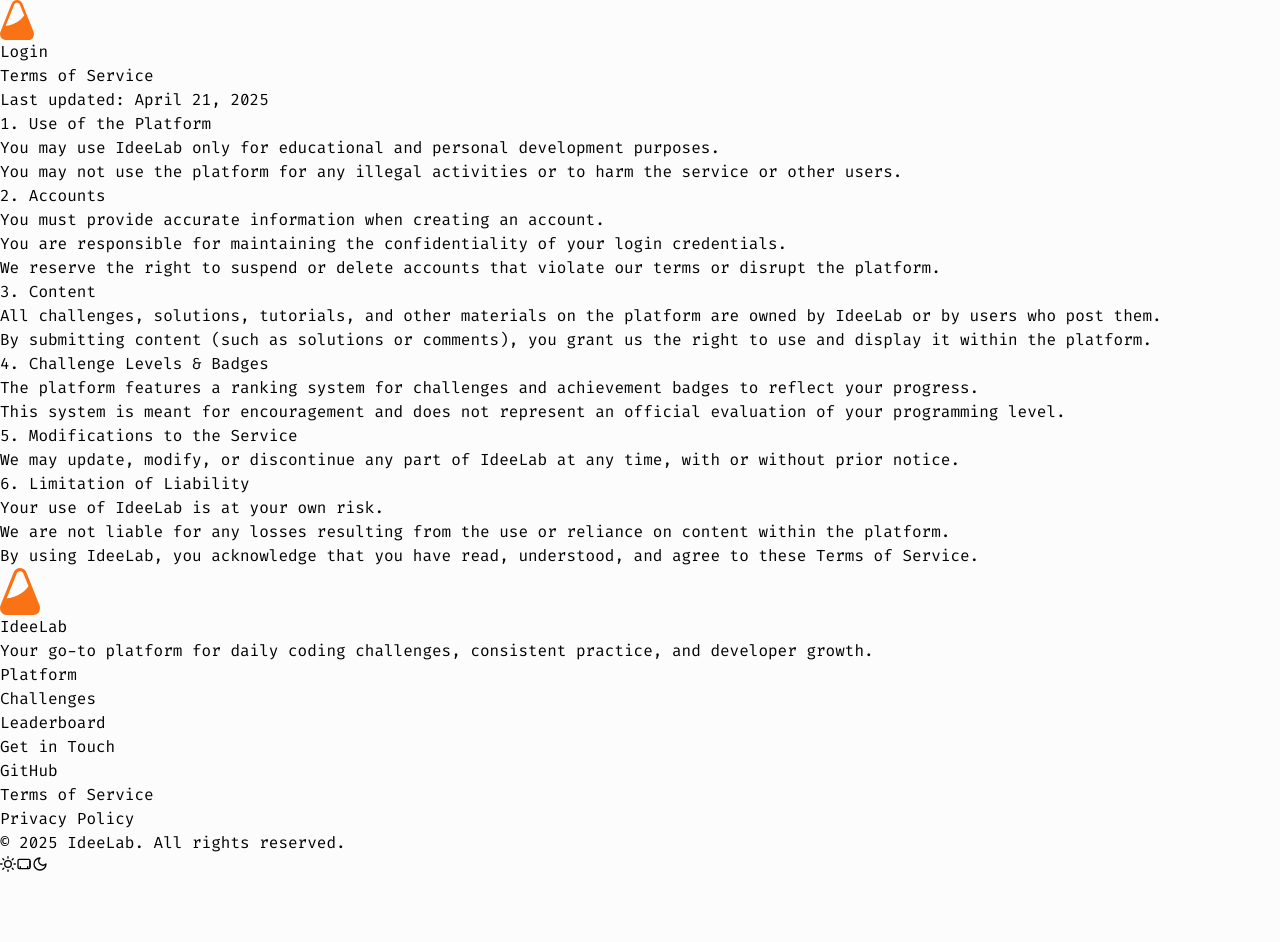
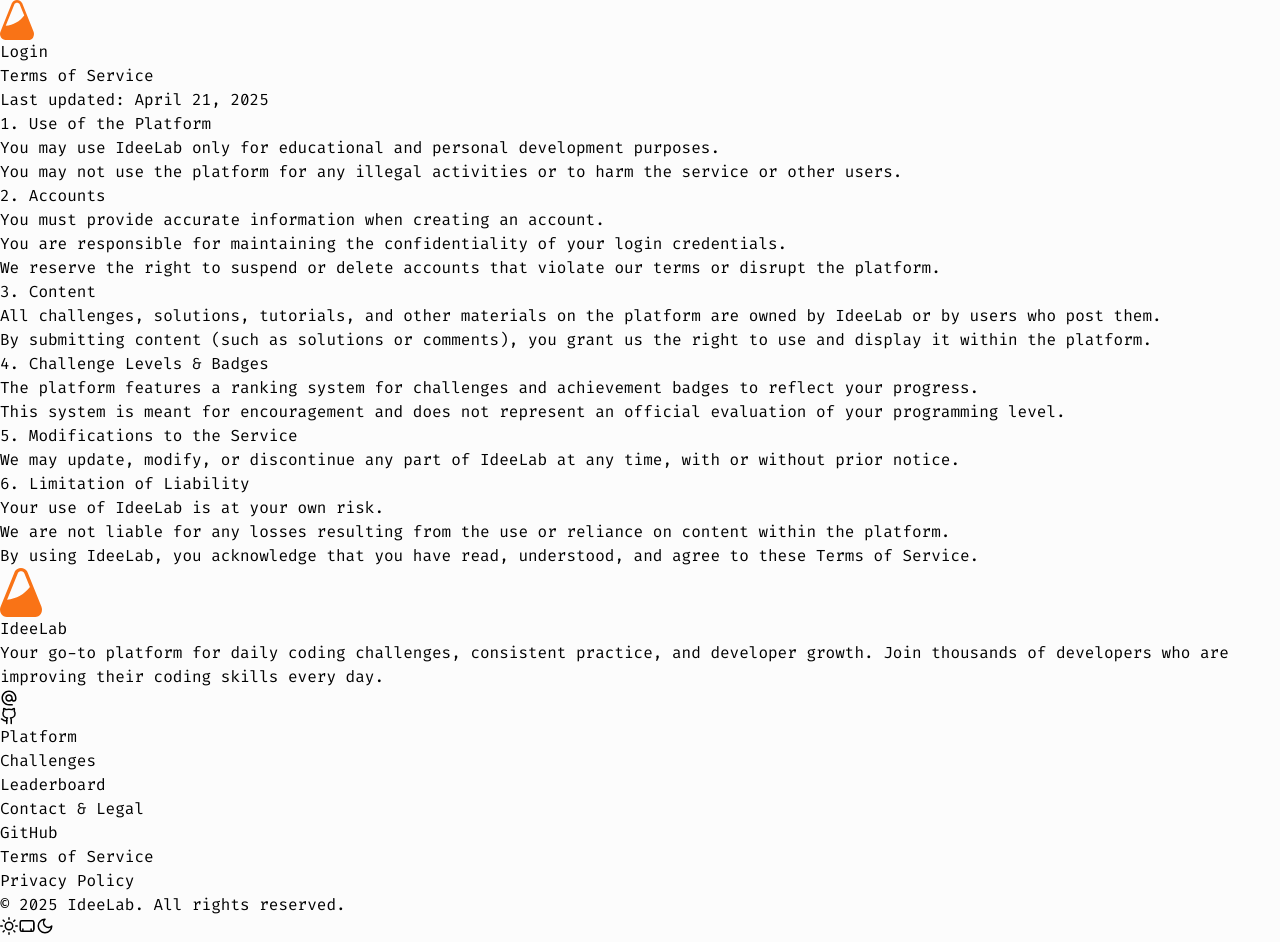
Before and after one commit to An4s0/IdeeLab, a Next.js app in the folder apps/web/: page /terms in a window 1280 px wide. Before the commit the page ends 879 px from the top, so only its background shows below. Built offline with nearby package versions, Linux system fonts and the light colour scheme.

Commit message:
fix: updated apps/web/components/footer/footer.tsx

```diff
--- a/apps/web/components/footer/footer.tsx
+++ b/apps/web/components/footer/footer.tsx
@@ -1,8 +1,9 @@
 "use client";
 import React, { useState, useEffect } from "react";
 import { useTheme } from "next-themes";
-import LogoSection from "./logo";
-import LinkSection from "./link";
+import Image from "next/image";
+import Link from "next/link";
+import { motion } from "framer-motion";
 
 type ThemeIcon = {
   icon: React.ReactNode;
@@ -15,7 +16,7 @@ const platformLinks = [
 ];
 
 const contactLinks = [
-  { name: "GitHub", href: "https://github.com/An4s0/IdeeLab", external: true },
+  { name: "GitHub", href: "https://github.com/orgs/IdeeLab", external: true },
   { name: "Terms of Service", href: "/terms" },
   { name: "Privacy Policy", href: "/privacy" },
 ];
@@ -23,8 +24,12 @@ const contactLinks = [
 export default function Footer() {
   const { theme, setTheme } = useTheme();
   const [mounted, setMounted] = useState(false);
+  const [year, setYear] = useState(new Date().getFullYear());
 
-  useEffect(() => setMounted(true), []);
+  useEffect(() => {
+    setMounted(true);
+    setYear(new Date().getFullYear());
+  }, []);
 
   if (!mounted) return null;
 
@@ -33,8 +38,8 @@ export default function Footer() {
       icon: (
         <svg
           xmlns="http://www.w3.org/2000/svg"
-          width="16"
-          height="16"
+          width="18"
+          height="18"
           viewBox="0 0 24 24"
           fill="none"
           stroke="currentColor"
@@ -52,8 +57,8 @@ export default function Footer() {
       icon: (
         <svg
           xmlns="http://www.w3.org/2000/svg"
-          width="16"
-          height="16"
+          width="18"
+          height="18"
           viewBox="0 0 24 24"
           fill="none"
           stroke="currentColor"
@@ -71,8 +76,8 @@ export default function Footer() {
       icon: (
         <svg
           xmlns="http://www.w3.org/2000/svg"
-          width="16"
-          height="16"
+          width="18"
+          height="18"
           viewBox="0 0 24 24"
           fill="none"
           stroke="currentColor"
@@ -87,34 +92,149 @@ export default function Footer() {
     },
   ];
 
+  const socialIcons = [
+    {
+      name: "Email",
+      href: "mailto:test@example.com",
+      icon: (
+        <svg
+          stroke="currentColor"
+          fill="currentColor"
+          strokeWidth="0"
+          viewBox="0 0 24 24"
+          height="18"
+          width="18"
+          xmlns="http://www.w3.org/2000/svg"
+        >
+          <path fill="none" d="M0 0h24v24H0z"></path>
+          <path d="M12 2C6.48 2 2 6.48 2 12s4.48 10 10 10h5v-2h-5c-4.34 0-8-3.66-8-8s3.66-8 8-8 8 3.66 8 8v1.43c0 .79-.71 1.57-1.5 1.57s-1.5-.78-1.5-1.57V12c0-2.76-2.24-5-5-5s-5 2.24-5 5 2.24 5 5 5c1.38 0 2.64-.56 3.54-1.47.65.89 1.77 1.47 2.96 1.47 1.97 0 3.5-1.6 3.5-3.57V12c0-5.52-4.48-10-10-10zm0 13c-1.66 0-3-1.34-3-3s1.34-3 3-3 3 1.34 3 3-1.34 3-3 3z"></path>
+        </svg>
+      ),
+    },
+    {
+      name: "GitHub",
+      href: "https://github.com/An4s0/IdeeLab",
+      icon: (
+        <svg
+          xmlns="http://www.w3.org/2000/svg"
+          width="18"
+          height="18"
+          viewBox="0 0 24 24"
+          fill="none"
+          stroke="currentColor"
+          strokeWidth="2"
+          strokeLinecap="round"
+          strokeLinejoin="round"
+        >
+          <path d="M15 22v-4a4.8 4.8 0 0 0-1-3.5c3 0 6-2 6-5.5.08-1.25-.27-2.48-1-3.5.28-1.15.28-2.35 0-3.5 0 0-1 0-3 1.5-2.64-.5-5.36-.5-8 0C6 2 5 2 5 2c-.3 1.15-.3 2.35 0 3.5A5.403 5.403 0 0 0 4 9c0 3.5 3 5.5 6 5.5-.39.49-.68 1.05-.85 1.65-.17.6-.22 1.23-.15 1.85v4" />
+          <path d="M9 18c-4.51 2-5-2-7-2" />
+        </svg>
+      ),
+    },
+  ];
+
   return (
-    <footer className="border-t border-outline/50">
-      <div className="max-w-6xl mx-auto px-5 py-12">
-        <div className="flex flex-col md:flex-row gap-10">
-          <LogoSection />
+    <footer className="border-t border-outline/50 bg-background/80 backdrop-blur-sm mt-auto">
+      <div className="max-w-6xl mx-auto px-4 py-12 md:py-16">
+        <div className="grid grid-cols-1 md:grid-cols-2 lg:grid-cols-4 gap-10">
+          <div className="col-span-1 lg:col-span-2">
+            <div className="flex items-center space-x-3 mb-6">
+              <motion.div
+                whileHover={{ rotate: 10 }}
+                transition={{ type: "spring", stiffness: 400, damping: 10 }}
+              >
+                <Image
+                  src="/logo.svg"
+                  alt="Logo"
+                  width={42}
+                  height={42}
+                  className="h-10 w-10 md:h-11 md:w-11"
+                />
+              </motion.div>
+              <h1 className="text-xl font-bold">IdeeLab</h1>
+            </div>
+            <p className="text-sm text-subtle leading-relaxed max-w-md mb-6">
+              Your go-to platform for daily coding challenges, consistent
+              practice, and developer growth. Join thousands of developers who
+              are improving their coding skills every day.
+            </p>
 
-          <div className="w-full md:w-1/2 grid grid-cols-2 gap-y-8 gap-x-6">
-            <LinkSection title="Platform" items={platformLinks} />
-            <LinkSection title="Get in Touch" items={contactLinks} />
+            <div className="flex space-x-3">
+              {socialIcons.map((social) => (
+                <motion.a
+                  key={social.name}
+                  href={social.href}
+                  target="_blank"
+                  rel="noopener noreferrer"
+                  className="p-2 rounded-lg bg-outline/10 text-subtle hover:text-primary hover:bg-outline/20 transition-all"
+                  whileHover={{ scale: 1.05 }}
+                  whileTap={{ scale: 0.95 }}
+                  aria-label={social.name}
+                >
+                  {social.icon}
+                </motion.a>
+              ))}
+            </div>
+          </div>
+
+          <div>
+            <h3 className="text-base font-semibold mb-4">Platform</h3>
+            <ul className="space-y-3 text-subtle text-sm">
+              {platformLinks.map((item) => (
+                <li key={item.name}>
+                  <Link
+                    href={item.href}
+                    className="hover:text-primary transition-colors inline-block"
+                  >
+                    {item.name}
+                  </Link>
+                </li>
+              ))}
+            </ul>
+          </div>
+
+          <div>
+            <h3 className="text-base font-semibold mb-4">Contact & Legal</h3>
+            <ul className="space-y-3 text-subtle text-sm">
+              {contactLinks.map((item) => (
+                <li key={item.name}>
+                  <Link
+                    href={item.href}
+                    className="hover:text-primary transition-colors inline-block"
+                    target={item.external ? "_blank" : undefined}
+                    rel={item.external ? "noopener noreferrer" : undefined}
+                  >
+                    {item.name}
+                  </Link>
+                </li>
+              ))}
+            </ul>
           </div>
         </div>
       </div>
 
       <div className="border-t border-outline/30">
-        <div className="max-w-6xl mx-auto px-5 justify-between flex items-center py-4">
-          <div className="text-center text-xs text-muted">
-            © {new Date().getFullYear()} IdeeLab. All rights reserved.
+        <div className="max-w-6xl mx-auto px-4 flex flex-col sm:flex-row justify-between items-center py-6 space-y-4 sm:space-y-0">
+          <div className="text-center sm:text-left text-xs text-subtle">
+            © {year} IdeeLab. All rights reserved.
           </div>
 
-          <div className="flex items-center rounded-full border border-outline">
+          <div className="flex items-center justify-center rounded-full border border-outline p-0.5">
             {themeIcons.map((icon, index) => (
-              <button
+              <motion.button
                 key={index}
-                className={`p-2 rounded-full cursor-pointer ${theme === icon.name ? "bg-subtle/20" : "hover:text-subtle"}`}
+                whileHover={{ scale: 1.1 }}
+                whileTap={{ scale: 0.9 }}
+                className={`p-1.5 rounded-full cursor-pointer ${
+                  theme === icon.name
+                    ? "bg-primary/10 text-primary"
+                    : "hover:bg-outline/10"
+                }`}
                 onClick={() => setTheme(icon.name)}
+                aria-label={`Switch to ${icon.name} theme`}
               >
                 {icon.icon}
-              </button>
+              </motion.button>
             ))}
           </div>
         </div>
```
